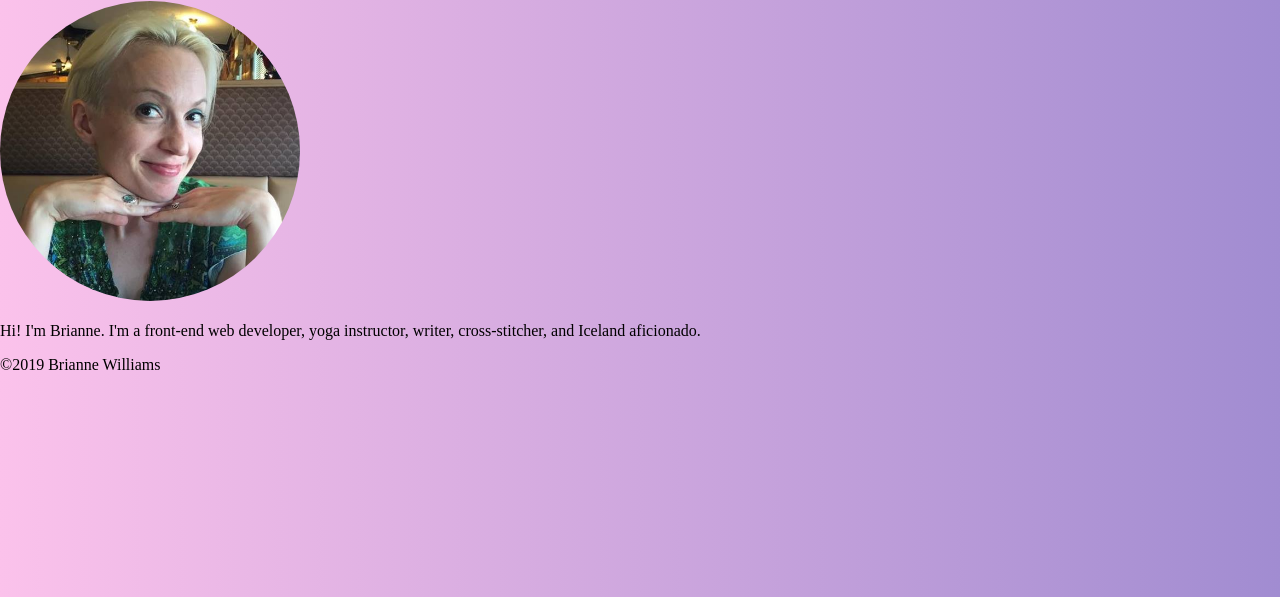
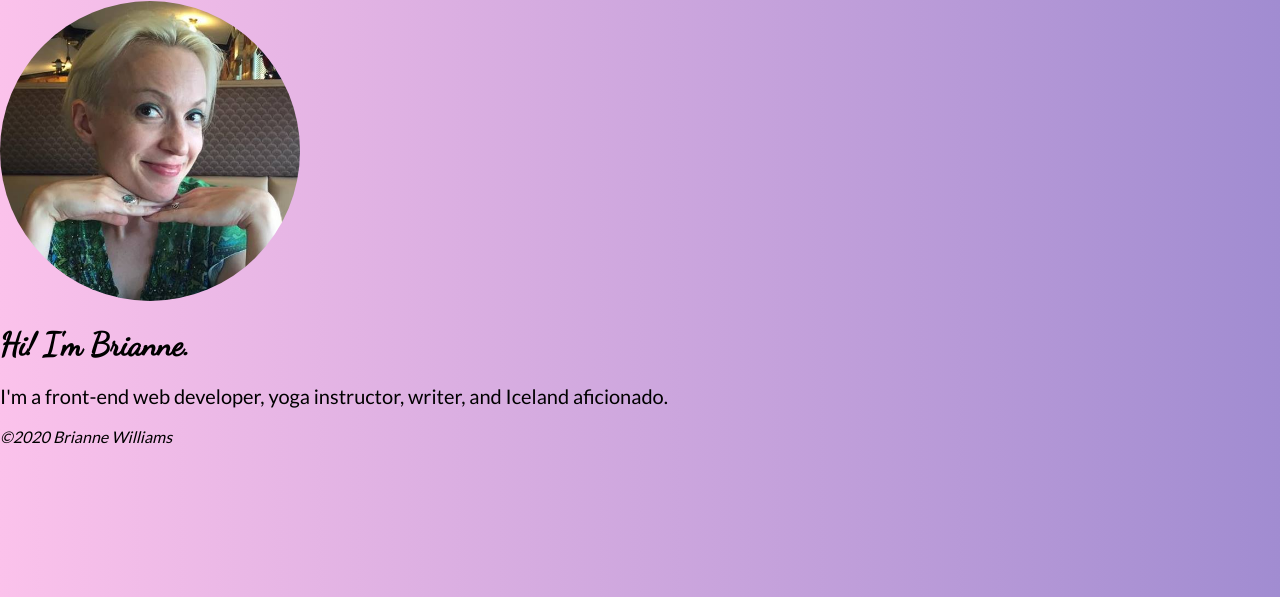
Before and after one commit to litajupiter/litajupiter.github.io, a plain HTML site: page index.html in a window 1280 px wide. Shown: the part 203-800 px from the top of the page. Drawn offline with Linux system fonts and the light colour scheme.

Commit message:
Adding google fonts and some styles

```diff
--- a/css/main.css
+++ b/css/main.css
@@ -2,7 +2,21 @@ body {
   background: linear-gradient(to left, #a18cd1 0%, #fbc2eb 100%);
 }
 
-#profile {
+.profile-pic {
   border-radius: 50%;
   width: 300px;
 }
+
+h1 {
+  font-family: 'Dancing Script', cursive;
+}
+
+p {
+  font-family: 'Lato', sans-serif;
+  font-size: 1.25rem;
+}
+
+footer p {
+  font-size: 1rem;
+  font-style: italic;
+}
--- a/index.html
+++ b/index.html
@@ -4,24 +4,26 @@
   <meta charset="UTF-8">
   <meta name="viewport" content="width=device-width, initial-scale=1.0">
   <meta http-equiv="X-UA-Compatible" content="ie=edge">
+  <link href="https://fonts.googleapis.com/css2?family=Dancing+Script&family=Lato&display=swap" rel="stylesheet">
   <link rel="stylesheet" href="css/normalize.css">
   <link rel="stylesheet" href="css/main.css">
   <title>Brianne Williams</title>
 </head>
 <body>
   <header>
-    <img src="img/logo.png" alt="Brianne Williams Logo" id="logo">
+    <img src="img/logo.png" alt="Brianne Williams Logo" class="logo">
   </header>
 
   <main>
     <section class="intro">
-      <img src="img/megreen.jpg" alt="Brianne Williams" id="profile">
-      <p>Hi! I'm Brianne. I'm a front-end web developer, yoga instructor, writer, cross-stitcher, and Iceland aficionado.</p>
+      <img src="img/megreen.jpg" alt="Brianne Williams" class="profile-pic">
+      <h1>Hi! I'm Brianne.</h1>
+      <p>I'm a front-end web developer, yoga instructor, writer, and Iceland aficionado.</p>
     </section>
   </main>
 
   <footer>
-    <p>&copy;2019 Brianne Williams</p>
+    <p>&copy;2020 Brianne Williams</p>
   </footer>
   <script src="js/main.js"></script>
 </body>
```
